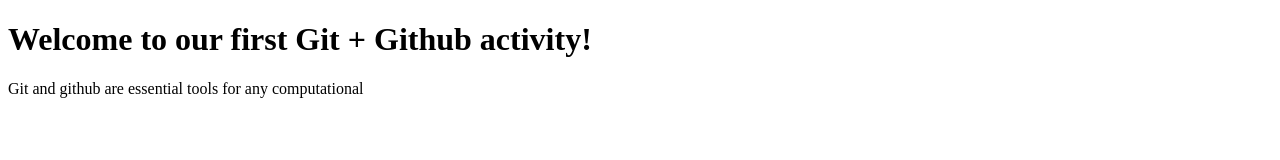
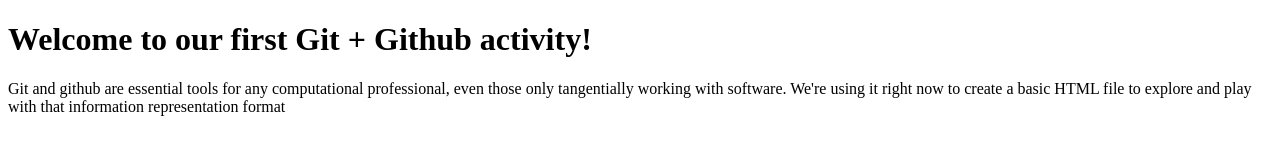
Before and after one commit to NatashaSoph/CS-110_git_html, a plain HTML site: page index.html in a window 1280 px wide. Drawn offline with Linux system fonts and the light colour scheme.

Commit message:
Update index.html

```diff
--- a/index.html
+++ b/index.html
@@ -6,7 +6,8 @@
 <body>
 
 <h1>Welcome to our first Git + Github activity!</h1>
-<p>Git and github are essential tools for any computational </p>
+<p>Git and github are essential tools for any computational professional, even those only tangentially working with software.
+We're using it right now to create a basic HTML file to explore and play with that information representation format</p>
 
 
 </body>
```
